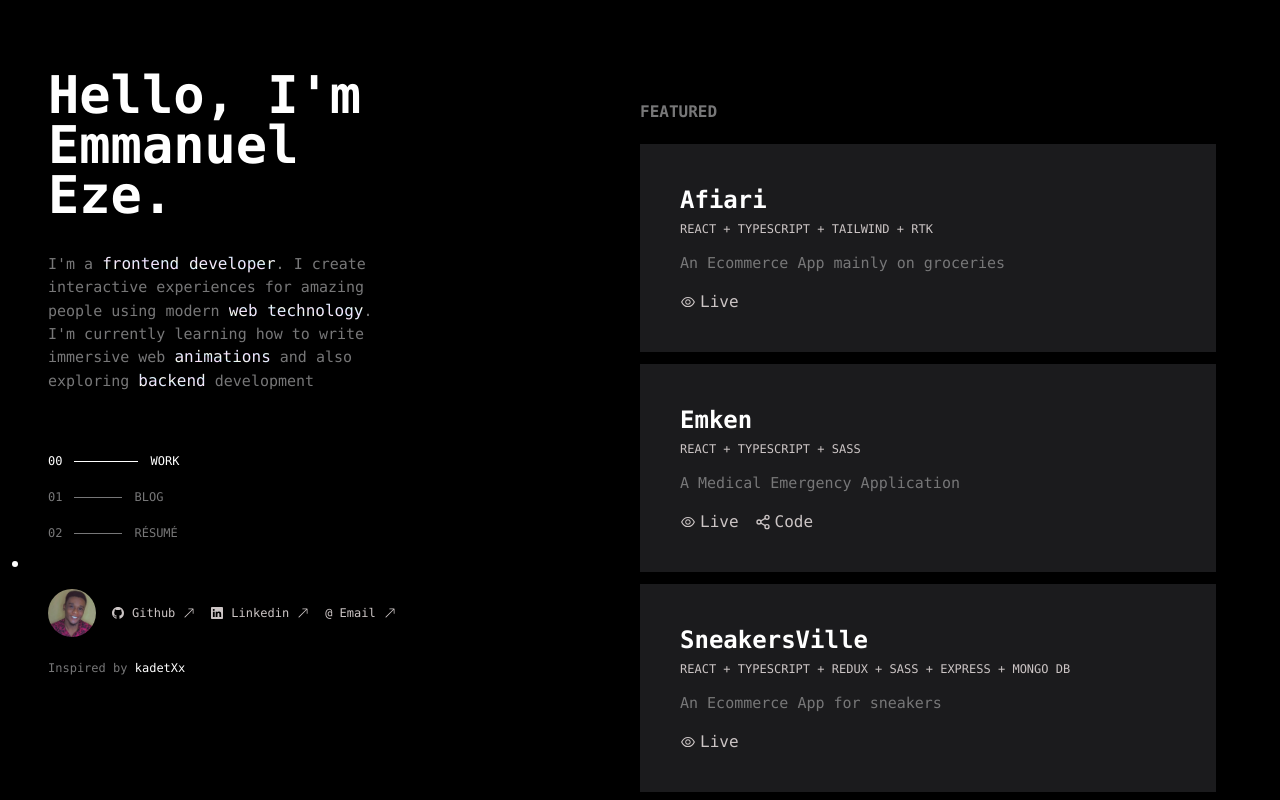
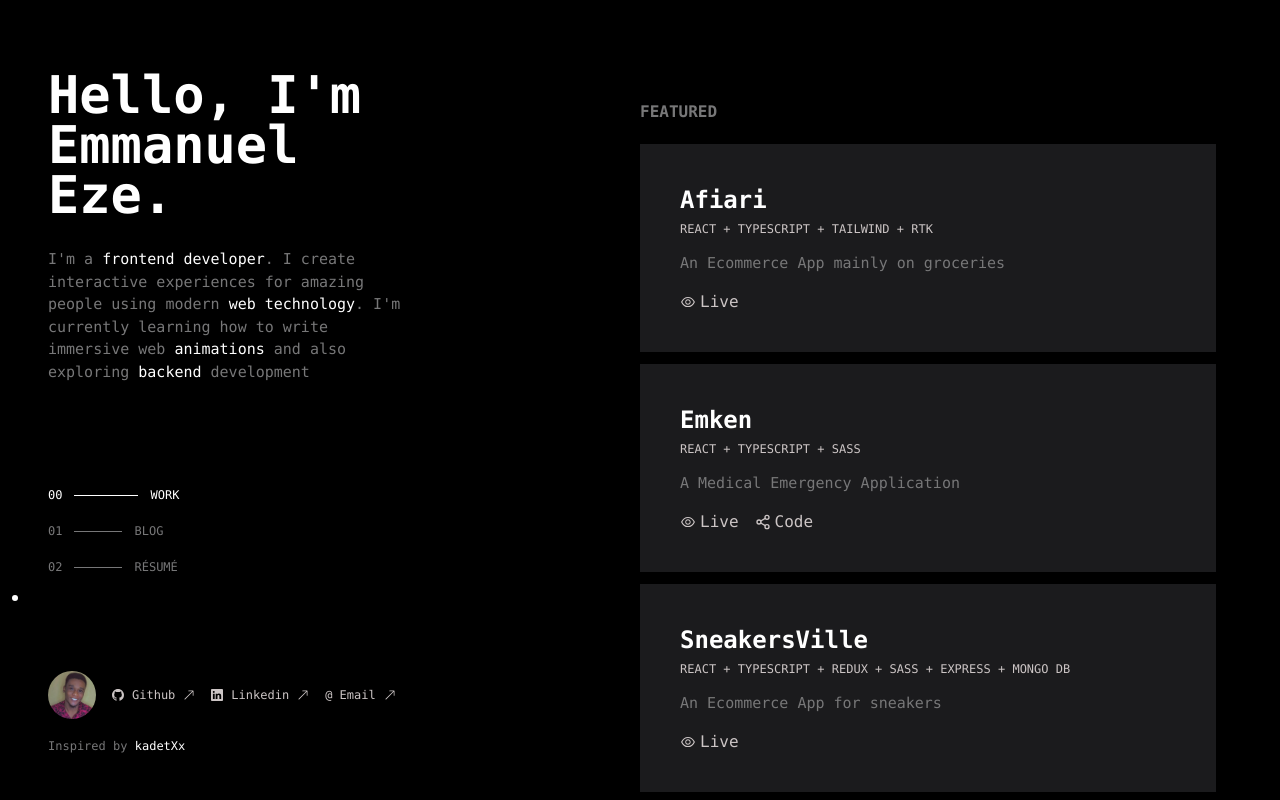
Before and after one commit to emma-junior/portfolio, a Next.js app: page / in a window 1280 px wide. Built offline with nearby package versions, Linux system fonts and the light colour scheme.

Commit message:
fixed responsivenes on xl screens

```diff
--- a/components/ArticlesCard.js
+++ b/components/ArticlesCard.js
@@ -14,19 +14,15 @@ const ArticlesCard = ({ article }) => {
   // const readtime = readingTime(article?.contentMarkdown);
   return (
     <Link href="/blog/[id]" as={`/blog/${article?.node?.slug}`}>
-      <article className="bg-[#1b1b1d] flex flex-col justify-between md:mx-5 lg:mx-0 h-96 min-h-full my-3 p-10 cursor-pointer hover:scale-105 transition duration-500 lg:even:translate-y-6">
+      <article className="bg-[#1b1b1d] flex flex-col justify-between md:mx-5 lg:mx-0 h-96 2xl:h min-h-full my-3 p-10 cursor-pointer hover:scale-105 transition duration-500 lg:even:translate-y-6">
         <p className="text-[#777778] text-sm">
           {date.toLocaleString("en-US", options)}
         </p>
         <div>
-          <h2 className="text-xl font-mono font-semibold">
-            {article?.node?.title}
-          </h2>
-          <p className="text-[#777778] mt-5 text-sm flex h-2 items-center">
+          <h2 className="text-xl font-semibold">{article?.node?.title}</h2>
+          <p className="text-[#777778] mt-5 text-sm inline-flex items-center">
             <BiTimeFive className="mr-1" />
-            <p className="flex items-center">
-              {article?.node?.readTimeInMinutes} min read
-            </p>
+            <p className="">{article?.node?.readTimeInMinutes} min read</p>
           </p>
         </div>
       </article>
--- a/components/Bio.js
+++ b/components/Bio.js
@@ -23,9 +23,9 @@ const Bio = () => {
   }, []);
   const { dropdown } = useGlobalContext();
   return (
-    <div className="lg:mt-[70px] lg:ml-12 mb-10 lg:mb-0">
+    <div className="lg:mt-[70px] 2xl:mt-20 lg:ml-12 flex flex-col justify-between h-[87vh] 2xl:h-[90vh]">
       <div
-        className={`flex flex-col items-center justify-center md:h-[80vh] h-[70vh] lg:h-full ${
+        className={`flex flex-col items-center justify-center  ${
           dropdown ? "hidden" : "block"
         }`}
       >
@@ -33,27 +33,27 @@ const Bio = () => {
           <div className="lg:hidden w-32 mx-auto mt-16 mb-4 ">
             <Image className="rounded-full" src={me} alt="" />
           </div>
-          <h2 className="text-2xl font-bold text-center lg:text-left lg:text-[52px]  lg:font-monospace lg:leading-[50px]">
+          <h2 className="text-2xl font-bold text-center lg:text-left lg:text-[52px] 2xl:text-6xl  lg:font-monospace lg:leading-[50px]">
             Hello, I&apos;m Emmanuel Eze.
           </h2>
         </div>
         <div className="lg:pr-[5%] flex text-center lg:text-left md:px-10 px-4 lg:px-0 py-1 lg:py-0 ">
-          <p className="text-[#777778] lg:my-3 my-0 text-[15px]">
+          <p className="text-[#777778] lg:my-2 my-0 text-[15px] 2xl:text-xl">
             I&apos;m a{" "}
-            <span data-aos="zoom-in" className="gradientText text-[16px]">
+            <span data-aos="zoom-in" className="text-white">
               frontend developer
             </span>
             . I create interactive experiences for amazing people using
             modern&nbsp;
-            <span data-aos="zoom-in" className="gradientText text-[16px]">
+            <span data-aos="zoom-in" className="text-white">
               web technology
             </span>
             . I&apos;m currently learning how to write immersive web&nbsp;
-            <span data-aos="zoom-in" className="gradientText text-[16px]">
+            <span data-aos="zoom-in" className="text-white">
               animations
             </span>{" "}
             and also exploring&nbsp;
-            <span data-aos="zoom-in" className="gradientText text-[16px]">
+            <span data-aos="zoom-in" className="text-white">
               backend
             </span>{" "}
             development
@@ -67,7 +67,7 @@ const Bio = () => {
           </Link>
         </div>
       </div>
-      <div className="hidden lg:block space-y-5 my-12">
+      <div className="hidden lg:block space-y-5 ">
         <Section num="00" type="work" />
         <Section num="01" type="blog" />
         {/* <Section num="02" type="resume" /> */}
@@ -77,9 +77,9 @@ const Bio = () => {
           rel="noopener"
           className="section"
         >
-          <h2 className="text-xs">02</h2>
+          <h2 className="text-xs 2xl:text-xl">02</h2>
           <p className="line"></p>
-          <h2 className="text-xs">RÉSUMÉ</h2>
+          <h2 className="text-xs 2xl:text-xl">RÉSUMÉ</h2>
         </a>
         <div
           className="absolute left-3 w-[6px] h-[6px] bg-white rounded-full pointer-events-none z-20"
@@ -95,9 +95,6 @@ const Bio = () => {
       <div className="lg:hidden">
         <MobileSocials />
       </div>
-      <p className="text-[#777778] text-xs my-4 text-center lg:text-left">
-        Inspired by <span className="text-white">kadetXx</span>
-      </p>
     </div>
   );
 };
--- a/components/MainCard.js
+++ b/components/MainCard.js
@@ -6,17 +6,19 @@ const MainCard = ({ project, boxheight }) => {
   return (
     <article
       className={`bg-[#1b1b1d] ${boxheight} min-h-full flex flex-col justify-between my-3 lg:my-0 p-10 ${
-        boxheight === "h-72" && "lg:even:translate-y-6"
+        boxheight === "h-72 2xl:h-80" && "lg:even:translate-y-6"
       } relative hover:z-10 cursor-default  lg:hover:scale-105 transition duration-500 `}
     >
       <div>
         <h2 className="text-2xl font-semibold">{project.title}</h2>
         {project.technologies.map((techs, index) => (
-          <span key={index} className="text-[#ccc5c5] text-[12px]">
+          <span key={index} className="text-[#ccc5c5] text-[12px] 2xl:text-sm">
             {techs} {index < project.technologies.length - 1 ? " + " : ""}
           </span>
         ))}
-        <p className="text-[#777778] my-3 text-[15px]">{project.desc}</p>
+        <p className="text-[#777778] my-3 text-[15px] 2xl:text-xl">
+          {project.desc}
+        </p>
       </div>
       <div className="flex space-x-4">
         <a
--- a/components/MobileSocials.js
+++ b/components/MobileSocials.js
@@ -3,7 +3,8 @@ import { links } from "../data/main";
 
 const MobileSocials = () => {
   return (
-    <div className="flex space-x-10 md:space-x-16 w-full justify-center mt-7">
+    <>
+      <div className="flex space-x-10 md:space-x-16 w-full justify-center ">
         {links.map((link, index) => {
           return (
             <>
@@ -20,6 +21,10 @@ const MobileSocials = () => {
           );
         })}
       </div>
+      <p className="text-[#777778] text-xs my-3 text-center lg:text-left">
+        Inspired by <span className="text-white">kadetXx</span>
+      </p>
+    </>
   );
 };
 
--- a/components/Projects.js
+++ b/components/Projects.js
@@ -13,13 +13,21 @@ const Projects = () => {
       <p className="font-semibold text-[#777778] my-5">FEATURED</p>
       <div className="grid grid-cols-1 gap-3 container">
         {main.map((project) => (
-          <MainCard key={project.id} project={project} boxheight="h-52" />
+          <MainCard
+            key={project.id}
+            project={project}
+            boxheight="h-52 2xl:h-60"
+          />
         ))}
       </div>
       <p className="font-semibold text-[#777778] mt-12 mb-5">OTHERS</p>
       <div className="lg:grid grid-cols-2 gap-2 pb-36 container">
         {others.map((project) => (
-          <MainCard key={project.id} project={project} boxheight="h-72" />
+          <MainCard
+            key={project.id}
+            project={project}
+            boxheight="h-72 2xl:h-80"
+          />
         ))}
       </div>
     </div>
--- a/components/Section.js
+++ b/components/Section.js
@@ -8,9 +8,9 @@ const Section = ({ num, type }) => {
     <>
       <Link href={`/${type}/`}>
         <div className={` ${active === type ? "sectionactive" : "section"}`}>
-          <h2 className="text-xs">{num}</h2>
+          <h2 className="text-xs 2xl:text-xl">{num}</h2>
           <p className="line"></p>
-          <h2 className="text-xs">{type.toUpperCase()}</h2>
+          <h2 className="text-xs 2xl:text-xl">{type.toUpperCase()}</h2>
         </div>
       </Link>
     </>
--- a/components/Socials.js
+++ b/components/Socials.js
@@ -1,17 +1,45 @@
-import React from 'react'
-import Image from 'next/image'
-import me from "../assets/photo.jpg"
-import {BsGithub, BsArrowUpRight, BsLinkedin} from "react-icons/bs"
+import React from "react";
+import Image from "next/image";
+import me from "../assets/photo.jpg";
+import { BsGithub, BsArrowUpRight, BsLinkedin } from "react-icons/bs";
 
 const Socials = () => {
   return (
-    <main className='flex space-x-4'>
-        <div className='w-12'><Image className='rounded-full' src={me} alt="" /></div>
-        <a href='https://github.com/emma-junior' target="_blank" rel="noreferrer" className='text-[#ccc5c5] flex h-12 items-center text-xs hover:text-white'><BsGithub className='mr-2' /> Github <BsArrowUpRight className='ml-2' /></a>
-        <a href="https://www.linkedin.com/in/eze-emmanuel-355897237" target="_blank" rel="noreferrer" className='text-[#ccc5c5] flex h-12 items-center text-xs hover:text-white' ><BsLinkedin className='mr-2' /> Linkedin <BsArrowUpRight className='ml-2' /></a>
-        <a href='mailto:emma.c.techy@gmail.com' className='text-[#ccc5c5] flex h-12 items-center text-xs hover:text-white'>@ Email <BsArrowUpRight className='ml-2' /></a>
-    </main>
-  )
-}
+    <>
+      <main className="flex space-x-4">
+        <div className="w-12">
+          <Image className="rounded-full" src={me} alt="" />
+        </div>
+        <a
+          href="https://github.com/emma-junior"
+          target="_blank"
+          rel="noreferrer"
+          className="text-[#ccc5c5] flex h-12 items-center text-xs 2xl:text-xl hover:text-white"
+        >
+          <BsGithub className="mr-2" /> Github{" "}
+          <BsArrowUpRight className="ml-2" />
+        </a>
+        <a
+          href="https://www.linkedin.com/in/eze-emmanuel-355897237"
+          target="_blank"
+          rel="noreferrer"
+          className="text-[#ccc5c5] flex h-12 items-center text-xs 2xl:text-xl hover:text-white"
+        >
+          <BsLinkedin className="mr-2" /> Linkedin{" "}
+          <BsArrowUpRight className="ml-2" />
+        </a>
+        <a
+          href="mailto:emma.c.techy@gmail.com"
+          className="text-[#ccc5c5] flex h-12 items-center text-xs 2xl:text-xl hover:text-white"
+        >
+          @ Email <BsArrowUpRight className="ml-2" />
+        </a>
+      </main>
+      <p className="text-[#777778] text-xs 2xl:text-xl my-3 text-center lg:text-left">
+        Inspired by <span className="text-white">kadetXx</span>
+      </p>
+    </>
+  );
+};
 
-export default Socials
+export default Socials;
```
Lines whose indentation alone changed are shown as unchanged.
